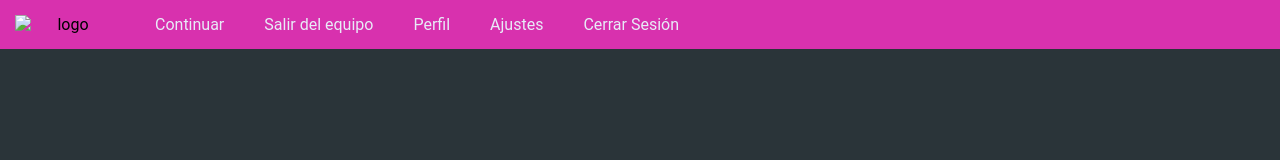
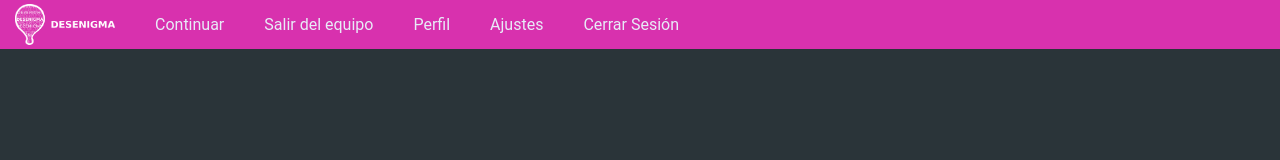
Before and after one commit to luisgar289/PWA, a plain HTML site: page index.html in a window 1280 px wide. Drawn offline with Linux system fonts and the light colour scheme.

Commit message:
Add Logo

```diff
--- a/index.html
+++ b/index.html
@@ -11,7 +11,7 @@
     <label for="menu-toggle" class="menu-icon">&#9776;</label>
     <ul class="menu">
         <label for="menu-toggle" class="menu-close">&#65368;</label>
-        <img src="2.png" alt="logo" class="logo">
+        <img src="logo.png" alt="logo" class="logo">
         <li><a href="#">Continuar</a></li>
         <li><a href="#">Salir del equipo</a></li>
         <li><a href="#">Perfil</a></li>
```
Also changed, not shown: logo.png (added).
